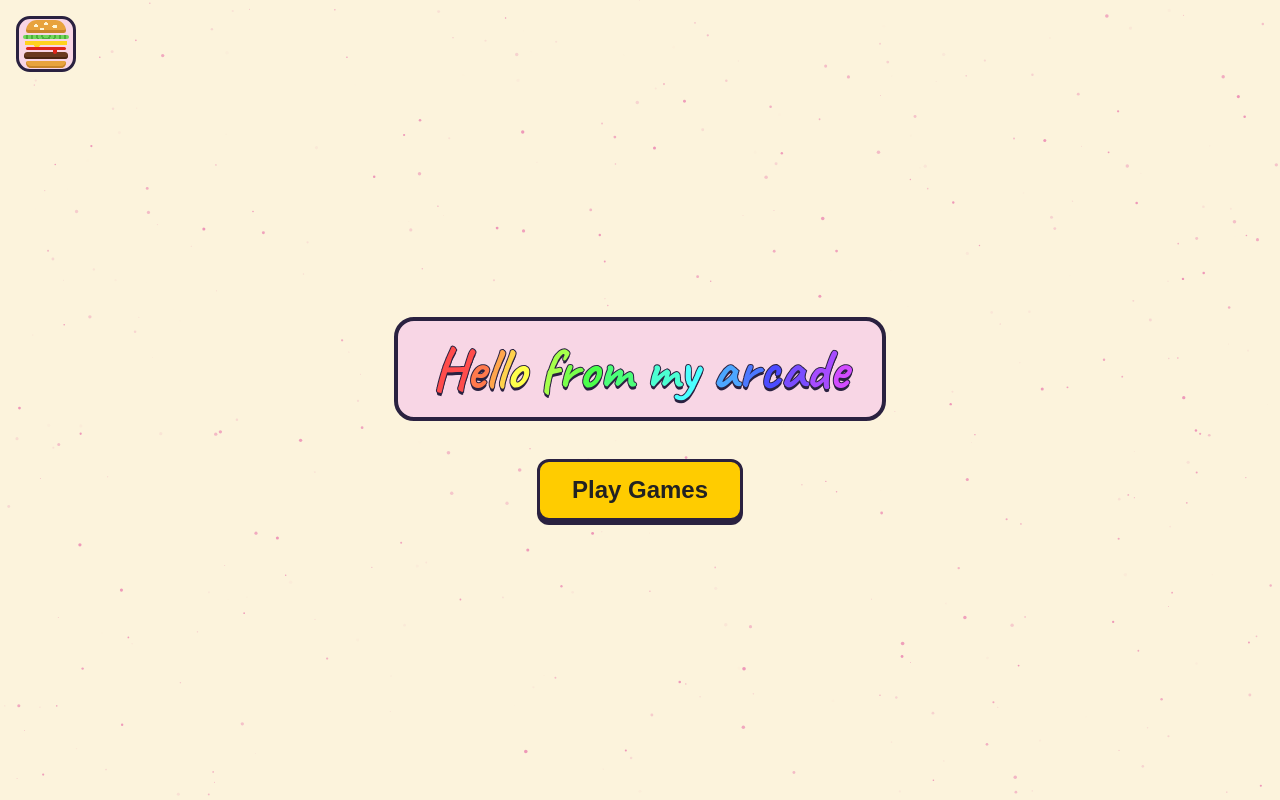
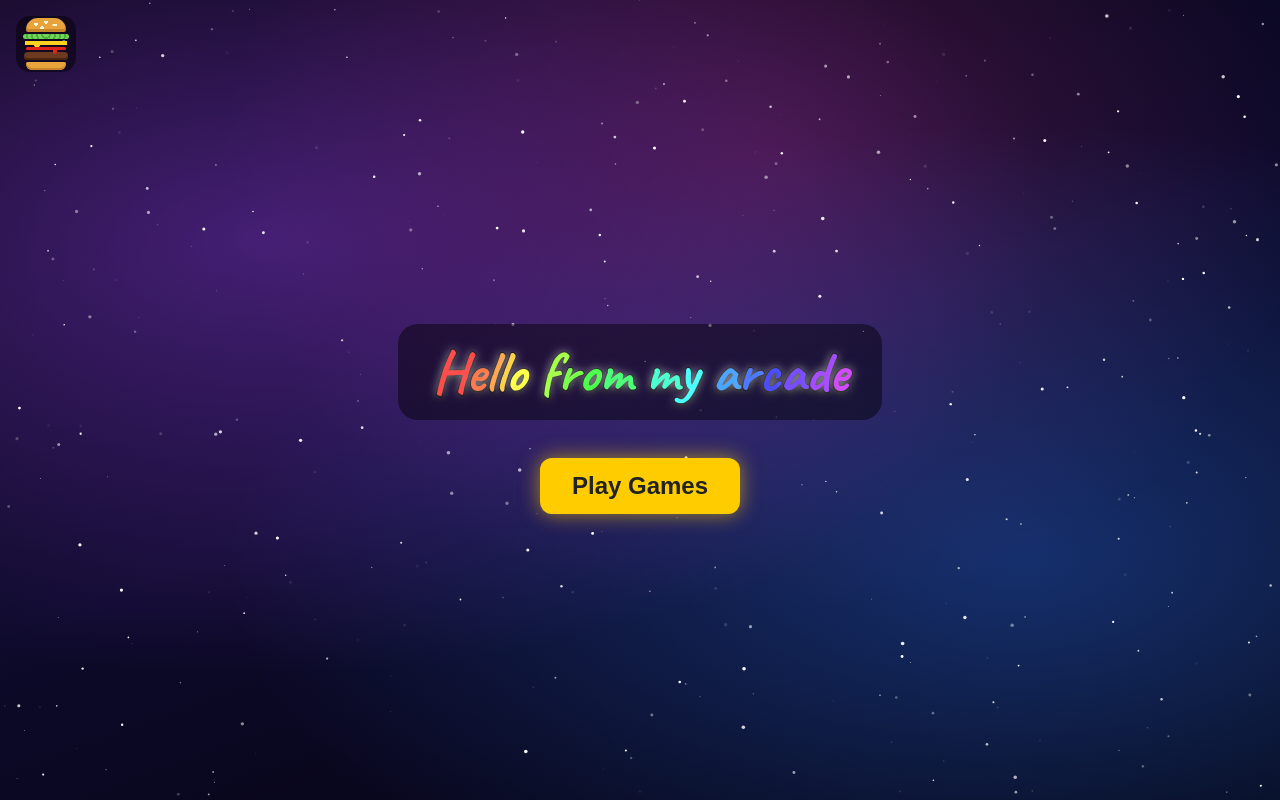
Before and after one commit to luki-h/My-arcade, a plain HTML site: page index.html in a window 1280 px wide. Drawn offline with Linux system fonts and the light colour scheme.

```diff
--- a/index.html
+++ b/index.html
@@ -14,10 +14,13 @@
     align-items: center;
     justify-content: center;
     overflow-x: hidden;
-    /* Soft cream paper, with pink boxes outlined in dark ink */
-    --ink: #2a2140;
-    --pink: #f8d6e5;
-    background: #fcf3dc;
+    /* Galaxy: nebula clouds over deep space */
+    background:
+      radial-gradient(ellipse at 20% 30%, rgba(140, 60, 220, 0.45), transparent 55%),
+      radial-gradient(ellipse at 80% 70%, rgba(40, 110, 230, 0.4), transparent 55%),
+      radial-gradient(ellipse at 60% 20%, rgba(230, 60, 160, 0.25), transparent 50%),
+      linear-gradient(160deg, #05030f, #0d0a2b 50%, #04020c);
+    background-attachment: fixed;
   }
   #stars {
     position: fixed;
@@ -31,8 +34,7 @@
     padding: 14px 32px;
     border-radius: 12px;
     text-decoration: none;
-    border: 3px solid var(--ink);
-    box-shadow: 0 4px 0 var(--ink);
+    box-shadow: 0 0 20px rgba(255, 204, 0, 0.6);
   }
   .play-btn:hover {
     filter: brightness(1.1);
@@ -44,15 +46,15 @@
     text-align: center;
     padding: 0.2em 0.6em;
     border-radius: 20px;
-    background: var(--pink);
-    border: 4px solid var(--ink);
+    /* Dark backing so the letters never blend into the galaxy */
+    background: rgba(0, 0, 0, 0.45);
   }
   #title span {
     display: inline-block;
     cursor: pointer;
-    -webkit-text-stroke: 2px var(--ink);
+    -webkit-text-stroke: 2px #000;
     paint-order: stroke fill;
-    text-shadow: 0 3px 0 var(--ink);
+    text-shadow: 0 0 10px rgba(255, 255, 255, 0.7), 0 3px 6px #000;
   }
   #title span.bounce {
     animation: jelly 0.8s ease;
@@ -80,9 +82,9 @@
     align-items: center;
     justify-content: center;
     gap: 2px;
-    border: 3px solid var(--ink);
+    border: none;
     border-radius: 14px;
-    background: var(--pink);
+    background: rgba(0, 0, 0, 0.45);
     cursor: pointer;
     transition: transform 0.2s ease;
   }
@@ -112,7 +114,6 @@
     width: 42px;
     height: 4px;
     background: #ffd21f;
-    transform-origin: bottom center;   /* stretches upward, staying stuck to the ketchup */
   }
   .cheese::after {   /* melty drip */
     content: "";
@@ -143,20 +144,9 @@
   .patty { width: 44px; height: 8px; border-radius: 5px; background: #6b3a1f; box-shadow: inset 0 -2px 0 #4a2612; }
   .bun-bottom { width: 40px; height: 8px; border-radius: 3px 3px 10px 10px; background: #e8a33d; box-shadow: inset 0 -2px 0 #c9852a; }
   /* When the menu is open the burger opens up */
-  .burger.open .bun-top { transform: translateY(-7px) rotate(-6deg); }
-  .burger.open .lettuce { transform: translateY(-5px); }
+  .burger.open .bun-top { transform: translateY(-4px) rotate(-6deg); }
+  .burger.open .lettuce { transform: translateY(-2px); }
   .burger.open .bun-bottom { transform: translateY(3px); }
-  /* ...and the melted cheese stretches up after the top half, gooey and springy */
-  .burger.open .cheese {
-    transform: scale(0.9, 2.2);
-    animation: cheese-stretch 0.6s ease;
-  }
-  @keyframes cheese-stretch {
-    0% { transform: scale(1, 1); }
-    45% { transform: scale(0.8, 2.7); }
-    70% { transform: scale(0.95, 1.9); }
-    100% { transform: scale(0.9, 2.2); }
-  }
 
   /* Slide-out menu */
   .menu {
@@ -262,7 +252,7 @@
     title.appendChild(span);
   });
 
-  // Twinkling pink sparkles
+  // Twinkling starfield
   const canvas = document.getElementById("stars");
   const ctx = canvas.getContext("2d");
   let stars = [];
@@ -283,8 +273,8 @@
     ctx.clearRect(0, 0, canvas.width, canvas.height);
     for (const s of stars) {
       s.phase += s.speed;
-      ctx.globalAlpha = 0.35 + 0.35 * Math.sin(s.phase);
-      ctx.fillStyle = "#e86fa8";
+      ctx.globalAlpha = 0.5 + 0.5 * Math.sin(s.phase);
+      ctx.fillStyle = "#fff";
       ctx.beginPath();
       ctx.arc(s.x, s.y, s.r, 0, Math.PI * 2);
       ctx.fill();
```
